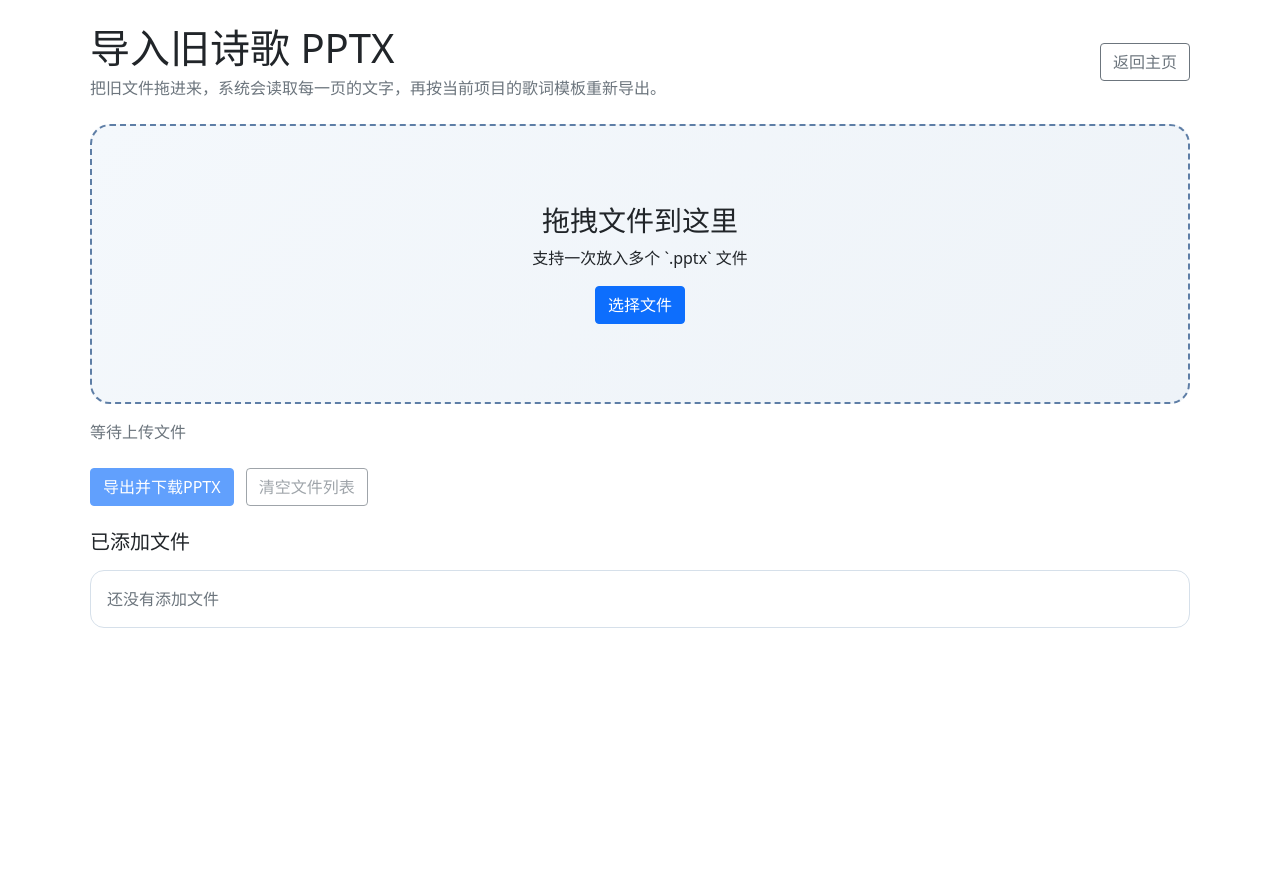
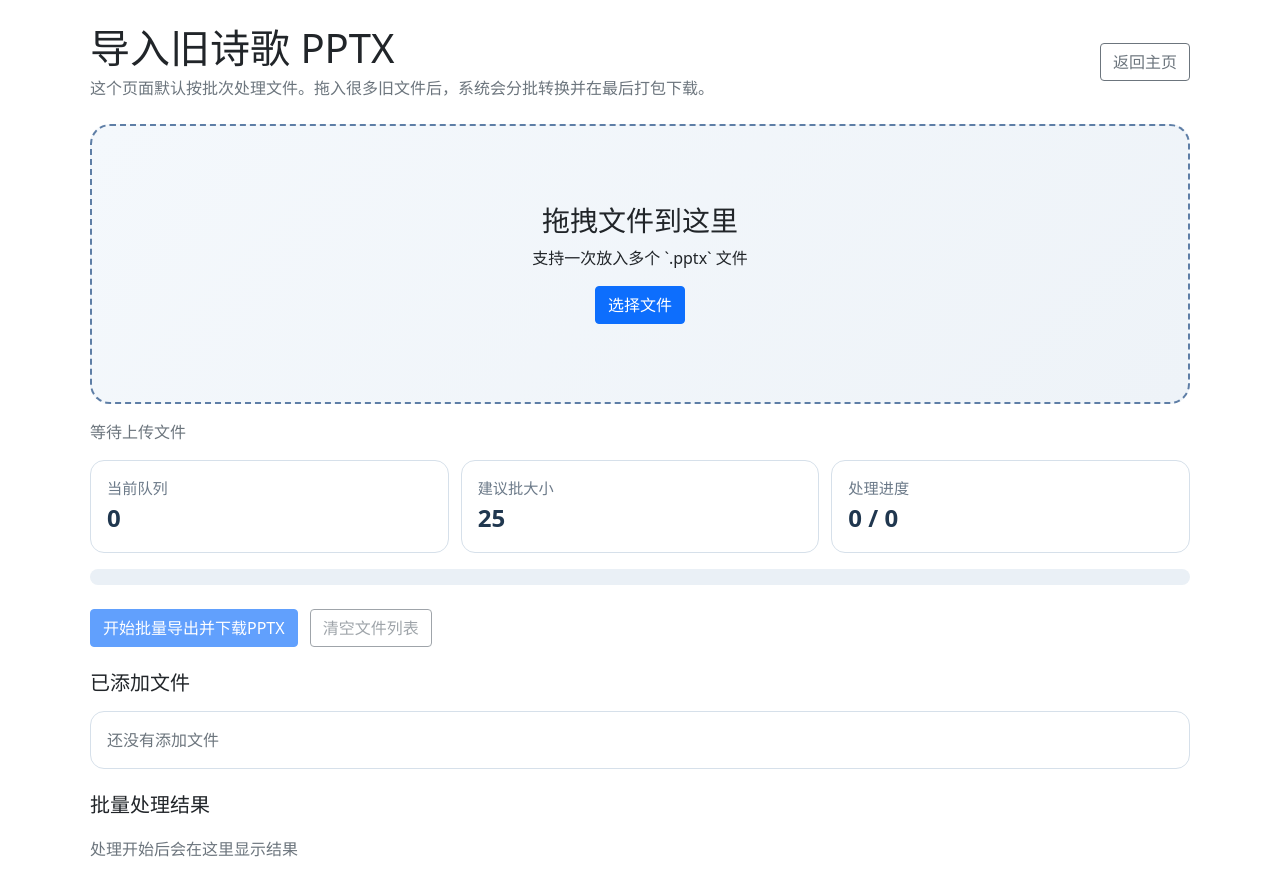
Before and after one commit to handeesome/ccg-bremen-auto-pptx, a Flask app: page /song-import in a window 1280 px wide. Before the commit the page ends 628 px from the top, so only its background shows below. Run offline with Flask 3, Linux system fonts and the light colour scheme.

Commit message:
refactor song-import for batch mode

```diff
--- a/application.py
+++ b/application.py
@@ -3,6 +3,8 @@ import io
 import logging
 import tempfile
 import zipfile
+import shutil
+import uuid
 from flask import Flask, render_template, request, jsonify, send_file, after_this_request
 from functions.generate_pptx import generate_pptx
 from functions.generate_lyrics_pptx import generate_lyrics_pptx
@@ -14,6 +16,7 @@ from bs4 import BeautifulSoup
 # AWS requires the Flask app to be named "application"
 application = Flask(__name__)
 ENABLE_GOOGLE_DRIVE = False
+BATCH_ROOT_NAME = 'song-import-batches'
 
 
 
@@ -44,6 +47,50 @@ def index():
 @application.route('/song-import', methods=['GET'])
 def song_import():
     return render_template('song_import.html')
+
+
+def get_song_import_batch_root():
+    temp_root = os.path.join(os.getcwd(), 'static', 'temp')
+    os.makedirs(temp_root, exist_ok=True)
+    batch_root = os.path.join(temp_root, BATCH_ROOT_NAME)
+    os.makedirs(batch_root, exist_ok=True)
+    return batch_root
+
+
+def get_song_import_batch_dirs(batch_id):
+    batch_root = get_song_import_batch_root()
+    batch_dir = os.path.join(batch_root, batch_id)
+    return {
+        'root': batch_root,
+        'batch': batch_dir,
+        'output': os.path.join(batch_dir, 'output'),
+        'work': os.path.join(batch_dir, 'work'),
+    }
+
+
+def ensure_song_import_batch(batch_id):
+    dirs = get_song_import_batch_dirs(batch_id)
+    if not os.path.isdir(dirs['batch']):
+        raise FileNotFoundError("Batch not found")
+    os.makedirs(dirs['output'], exist_ok=True)
+    os.makedirs(dirs['work'], exist_ok=True)
+    return dirs
+
+
+def reserve_output_path(output_dir, original_name):
+    stem = sanitize_song_name(original_name or 'song')
+    candidate = f"{stem}.pptx"
+    candidate_path = os.path.join(output_dir, candidate)
+    if not os.path.exists(candidate_path):
+        return stem
+
+    suffix = 2
+    while True:
+        candidate = f"{stem}-{suffix}.pptx"
+        candidate_path = os.path.join(output_dir, candidate)
+        if not os.path.exists(candidate_path):
+            return f"{stem}-{suffix}"
+        suffix += 1
 
 @application.route("/get_lyrics", methods=["GET"])
 def get_lyrics():
@@ -299,6 +346,152 @@ def convert_song_import():
         cleanup_paths(generated_paths + temp_audio_paths + [output_dir, source_dir])
         return jsonify({"error": str(e)}), 500
 
+
+@application.route('/api/song-import/batch-start', methods=['POST'])
+def song_import_batch_start():
+    batch_id = uuid.uuid4().hex
+    dirs = get_song_import_batch_dirs(batch_id)
+    os.makedirs(dirs['output'], exist_ok=True)
+    os.makedirs(dirs['work'], exist_ok=True)
+    return jsonify({"batchId": batch_id}), 200
+
+
+@application.route('/api/song-import/batch-chunk', methods=['POST'])
+def song_import_batch_chunk():
+    batch_id = request.form.get('batchId', '').strip()
+    files = request.files.getlist('files')
+    if not batch_id:
+        return jsonify({"error": "Missing batch id"}), 400
+    if not files:
+        return jsonify({"error": "No files uploaded"}), 400
+
+    try:
+        dirs = ensure_song_import_batch(batch_id)
+    except FileNotFoundError:
+        return jsonify({"error": "Batch not found"}), 404
+
+    processed = []
+    failed = []
+
+    for uploaded_file in files:
+        temp_paths = []
+        try:
+            if not uploaded_file or not uploaded_file.filename:
+                continue
+
+            original_name = uploaded_file.filename
+            source_fd, source_path = tempfile.mkstemp(
+                prefix='src-',
+                suffix='.pptx',
+                dir=dirs['work'],
+            )
+            os.close(source_fd)
+            uploaded_file.save(source_path)
+            temp_paths.append(source_path)
+
+            extracted = extract_song_slides_from_path(source_path, original_name)
+            slides = extracted.get('slides') or []
+            slide_texts = [
+                str(slide.get('text', '')).strip()
+                for slide in slides
+                if str(slide.get('text', '')).strip()
+            ]
+
+            if not slide_texts:
+                failed.append({
+                    "name": original_name,
+                    "error": "No slides with text were available to export",
+                })
+                cleanup_paths(temp_paths)
+                continue
+
+            audio_path = extract_slide_one_audio(source_path, dirs['work'])
+            if audio_path:
+                temp_paths.append(audio_path)
+
+            reserved_title = reserve_output_path(dirs['output'], original_name)
+            file_name = generate_lyrics_pptx(
+                './docs/empty.pptx',
+                slide_texts,
+                reserved_title,
+                output_dir=dirs['output'],
+                audio_path=audio_path,
+            )
+            processed.append({
+                "name": original_name,
+                "outputName": file_name,
+                "slideCount": len(slides),
+                "audioCopied": bool(audio_path),
+            })
+        except Exception as e:
+            failed.append({
+                "name": getattr(uploaded_file, 'filename', 'unknown'),
+                "error": str(e),
+            })
+        finally:
+            cleanup_paths(temp_paths)
+
+    return jsonify({
+        "processed": processed,
+        "failed": failed,
+        "processedCount": len(processed),
+        "failedCount": len(failed),
+    }), 200
+
+
+@application.route('/api/song-import/batch-finalize', methods=['POST'])
+def song_import_batch_finalize():
+    payload = request.json or {}
+    batch_id = (payload.get('batchId') or '').strip()
+    if not batch_id:
+        return jsonify({"error": "Missing batch id"}), 400
+
+    try:
+        dirs = ensure_song_import_batch(batch_id)
+    except FileNotFoundError:
+        return jsonify({"error": "Batch not found"}), 404
+
+    output_files = []
+    for entry in sorted(os.listdir(dirs['output'])):
+        path = os.path.join(dirs['output'], entry)
+        if os.path.isfile(path):
+            output_files.append(path)
+
+    if not output_files:
+        cleanup_paths([dirs['batch']])
+        return jsonify({"error": "No converted files available"}), 400
+
+    @after_this_request
+    def cleanup(response):
+        shutil.rmtree(dirs['batch'], ignore_errors=True)
+        return response
+
+    if len(output_files) == 1:
+        output_path = output_files[0]
+        with open(output_path, 'rb') as f:
+            file_data = f.read()
+        file_stream = io.BytesIO(file_data)
+        file_stream.seek(0)
+        return send_file(
+            file_stream,
+            as_attachment=True,
+            download_name=os.path.basename(output_path),
+            mimetype='application/vnd.openxmlformats-officedocument.presentationml.presentation'
+        )
+
+    zip_buffer = io.BytesIO()
+    with zipfile.ZipFile(zip_buffer, 'w', zipfile.ZIP_DEFLATED) as archive:
+        for path in output_files:
+            archive.write(path, arcname=os.path.basename(path))
+    zip_buffer.seek(0)
+
+    return send_file(
+        zip_buffer,
+        as_attachment=True,
+        download_name='converted-song-pptx.zip',
+        mimetype='application/zip'
+    )
+
 @application.route('/download/<fileName>', methods=['GET'])
 def download_pptx(fileName):
     try:
--- a/static/css/import_song.css
+++ b/static/css/import_song.css
@@ -32,6 +32,40 @@
   flex-wrap: wrap;
 }
 
+.batch-summary {
+  display: grid;
+  grid-template-columns: repeat(auto-fit, minmax(180px, 1fr));
+  gap: 0.75rem;
+}
+
+.summary-card {
+  border: 1px solid #d6e0ea;
+  border-radius: 14px;
+  background: #ffffff;
+  padding: 1rem;
+}
+
+.summary-label {
+  color: #6c7a89;
+  font-size: 0.95rem;
+}
+
+.summary-value {
+  font-size: 1.5rem;
+  font-weight: 700;
+  color: #20374f;
+}
+
+.progress-shell .progress {
+  height: 16px;
+  border-radius: 999px;
+  background: #eaf0f6;
+}
+
+.progress-shell .progress-bar {
+  background: linear-gradient(90deg, #2f74c0 0%, #4c9be8 100%);
+}
+
 .selected-file-list {
   border: 1px solid #d6e0ea;
   border-radius: 14px;
@@ -49,11 +83,6 @@
 
 .selected-file-empty {
   padding: 0.25rem 0;
-}
-
-.preview-list {
-  display: grid;
-  gap: 1rem;
 }
 
 .preview-card {
@@ -96,3 +125,27 @@
   word-break: break-word;
   font-family: "Microsoft YaHei UI", sans-serif;
 }
+
+.result-list {
+  display: grid;
+  gap: 1rem;
+}
+
+.result-item {
+  border: 1px solid #e5ebf1;
+  border-radius: 12px;
+  padding: 0.85rem 1rem;
+  background: #fbfdff;
+}
+
+.result-item + .result-item {
+  margin-top: 0.75rem;
+}
+
+.result-item.success {
+  border-left: 4px solid #2e8b57;
+}
+
+.result-item.failure {
+  border-left: 4px solid #cf4e4e;
+}
--- a/static/js/song_import.js
+++ b/static/js/song_import.js
@@ -1,3 +1,5 @@
+const CHUNK_SIZE = 25;
+
 const dropzone = document.getElementById("dropzone");
 const fileInput = document.getElementById("file-input");
 const pickFilesButton = document.getElementById("pick-files");
@@ -5,15 +7,20 @@ const exportButton = document.getElementById("export-btn");
 const clearButton = document.getElementById("clear-btn");
 const statusText = document.getElementById("status-text");
 const selectedFileList = document.getElementById("selected-file-list");
-const previewList = document.getElementById("preview-list");
+const resultList = document.getElementById("result-list");
+const summaryCount = document.getElementById("summary-count");
+const summaryProgress = document.getElementById("summary-progress");
+const progressBar = document.getElementById("batch-progress-bar");
 
 let selectedFiles = [];
+let isProcessing = false;
 
 pickFilesButton.addEventListener("click", () => fileInput.click());
 
 fileInput.addEventListener("change", (event) => {
-  selectedFiles = Array.from(event.target.files || []);
-  refreshSelectionState();
+  const incomingFiles = Array.from(event.target.files || []);
+  appendFiles(incomingFiles);
+  fileInput.value = "";
 });
 
 ["dragenter", "dragover"].forEach((eventName) => {
@@ -34,74 +41,92 @@ dropzone.addEventListener("drop", (event) => {
   const files = Array.from(event.dataTransfer?.files || []).filter((file) =>
     /\.pptx$/i.test(file.name)
   );
-  selectedFiles = files;
-  refreshSelectionState();
+  appendFiles(files);
 });
 
 clearButton.addEventListener("click", () => {
   selectedFiles = [];
   fileInput.value = "";
+  resultList.innerHTML =
+    '<div class="selected-file-empty text-muted">处理开始后会在这里显示结果</div>';
+  updateProgress(0, 0);
   refreshSelectionState();
 });
 
 exportButton.addEventListener("click", async () => {
-  if (!selectedFiles.length) {
+  if (!selectedFiles.length || isProcessing) {
     return;
   }
 
-  const extractFormData = buildUploadFormData();
-
-  setBusyState("正在读取并导出 PPTX...");
-  previewList.innerHTML = "";
+  isProcessing = true;
+  exportButton.disabled = true;
+  clearButton.disabled = true;
+  resultList.innerHTML = "";
+  updateProgress(0, selectedFiles.length);
+  statusText.textContent = `准备按每批 ${CHUNK_SIZE} 个文件开始处理...`;
 
   try {
-    const extractResponse = await fetch("/api/song-import/extract", {
-      method: "POST",
-      body: extractFormData,
-    });
-    const extractData = await extractResponse.json();
-    if (!extractResponse.ok) {
-      throw new Error(extractData.error || "读取失败");
+    const batchId = await createBatch();
+    let processedTotal = 0;
+    let failureTotal = 0;
+
+    for (let index = 0; index < selectedFiles.length; index += CHUNK_SIZE) {
+      const chunkFiles = selectedFiles.slice(index, index + CHUNK_SIZE);
+      const chunkNumber = Math.floor(index / CHUNK_SIZE) + 1;
+      const chunkTotal = Math.ceil(selectedFiles.length / CHUNK_SIZE);
+
+      statusText.textContent = `正在处理第 ${chunkNumber}/${chunkTotal} 批，共 ${chunkFiles.length} 个文件...`;
+      const chunkResult = await processChunk(batchId, chunkFiles);
+
+      processedTotal += chunkResult.processedCount;
+      failureTotal += chunkResult.failedCount;
+      updateProgress(index + chunkFiles.length, selectedFiles.length);
+      renderResultChunk(chunkResult, chunkNumber);
     }
 
-    renderPreviews(extractData.files || []);
-
-    const response = await fetch("/api/song-import/convert", {
-      method: "POST",
-      body: buildUploadFormData(),
-    });
-
-    if (!response.ok) {
-      const errorData = await response.json();
-      throw new Error(errorData.error || "导出失败");
-    }
-
-    const blob = await response.blob();
-    const disposition = response.headers.get("Content-Disposition") || "";
-    const filename = parseDownloadFilename(disposition) || "converted-song-pptx.zip";
-    downloadBlob(blob, filename);
-    statusText.textContent = "导出完成。";
+    statusText.textContent = `转换完成，成功 ${processedTotal} 个，失败 ${failureTotal} 个，正在打包下载...`;
+    await finalizeBatch(batchId);
+    statusText.textContent = `批量导出完成。成功 ${processedTotal} 个，失败 ${failureTotal} 个。`;
   } catch (error) {
-    statusText.textContent = error.message;
+    statusText.textContent = error.message || "批量处理失败";
   } finally {
-    exportButton.disabled = selectedFiles.length === 0;
+    isProcessing = false;
+    refreshSelectionState();
   }
 });
 
+function appendFiles(files) {
+  const validFiles = files.filter((file) => /\.pptx$/i.test(file.name));
+  if (!validFiles.length) {
+    refreshSelectionState();
+    return;
+  }
+
+  const existingKeys = new Set(
+    selectedFiles.map((file) => `${file.name}-${file.size}-${file.lastModified}`)
+  );
+
+  validFiles.forEach((file) => {
+    const key = `${file.name}-${file.size}-${file.lastModified}`;
+    if (!existingKeys.has(key)) {
+      selectedFiles.push(file);
+      existingKeys.add(key);
+    }
+  });
+
+  refreshSelectionState();
+}
+
 function refreshSelectionState() {
-  previewList.innerHTML = "";
   renderSelectedFiles();
-  exportButton.disabled = selectedFiles.length === 0;
-  clearButton.disabled = selectedFiles.length === 0;
+  summaryCount.textContent = String(selectedFiles.length);
+  exportButton.disabled = selectedFiles.length === 0 || isProcessing;
+  clearButton.disabled = selectedFiles.length === 0 || isProcessing;
+  if (!isProcessing) {
     statusText.textContent = selectedFiles.length
-    ? `已选择 ${selectedFiles.length} 个文件，点击“导出并下载PPTX”。`
+      ? `已加入 ${selectedFiles.length} 个文件。页面会自动按批次处理，每批 ${CHUNK_SIZE} 个。`
       : "等待上传文件";
   }
-
-function buildUploadFormData() {
-  const formData = new FormData();
-  selectedFiles.forEach((file) => formData.append("files", file));
-  return formData;
 }
 
 function renderSelectedFiles() {
@@ -115,7 +140,10 @@ function renderSelectedFiles() {
     .map(
       (file, index) => `
         <div class="selected-file-item d-flex justify-content-between align-items-center gap-3">
-          <span>${escapeHtml(file.name)}</span>
+          <div>
+            <div>${escapeHtml(file.name)}</div>
+            <div class="text-muted small">${formatFileSize(file.size)}</div>
+          </div>
           <span class="text-muted small">${index + 1}</span>
         </div>
       `
@@ -123,42 +151,111 @@ function renderSelectedFiles() {
     .join("");
 }
 
-function renderPreviews(files) {
-  previewList.innerHTML = "";
+async function createBatch() {
+  const response = await fetch("/api/song-import/batch-start", {
+    method: "POST",
+  });
+  const data = await response.json();
+  if (!response.ok) {
+    throw new Error(data.error || "无法创建批处理任务");
+  }
+  return data.batchId;
+}
 
-  files.forEach((file) => {
-    const card = document.createElement("section");
-    card.className = "preview-card";
+async function processChunk(batchId, files) {
+  const formData = new FormData();
+  formData.append("batchId", batchId);
+  files.forEach((file) => formData.append("files", file));
 
-    const slidesMarkup = file.slides
-      .map((slide) => {
-        const text = slide.text || "这一页没有读取到文字";
-        return `
-          <div class="slide-block">
-            <div class="fw-bold mb-2">Slide ${slide.number}</div>
-            <pre>${escapeHtml(text)}</pre>
+  const response = await fetch("/api/song-import/batch-chunk", {
+    method: "POST",
+    body: formData,
+  });
+  const data = await response.json();
+  if (!response.ok) {
+    throw new Error(data.error || "批处理分块失败");
+  }
+  return data;
+}
+
+async function finalizeBatch(batchId) {
+  const response = await fetch("/api/song-import/batch-finalize", {
+    method: "POST",
+    headers: {
+      "Content-Type": "application/json",
+    },
+    body: JSON.stringify({ batchId }),
+  });
+
+  if (!response.ok) {
+    const data = await response.json();
+    throw new Error(data.error || "打包下载失败");
+  }
+
+  const blob = await response.blob();
+  const disposition = response.headers.get("Content-Disposition") || "";
+  const filename = parseDownloadFilename(disposition) || "converted-song-pptx.zip";
+  downloadBlob(blob, filename);
+}
+
+function renderResultChunk(result, chunkNumber) {
+  const processedMarkup = (result.processed || [])
+    .map(
+      (item) => `
+        <div class="result-item success">
+          <div class="fw-bold">${escapeHtml(item.name)}</div>
+          <div class="small text-muted">
+            已导出为 ${escapeHtml(item.outputName)} · ${item.slideCount} 页${
+              item.audioCopied ? " · 已复制音频" : ""
+            }
+          </div>
+        </div>
+      `
+    )
+    .join("");
+
+  const failedMarkup = (result.failed || [])
+    .map(
+      (item) => `
+        <div class="result-item failure">
+          <div class="fw-bold">${escapeHtml(item.name)}</div>
+          <div class="small text-danger">${escapeHtml(item.error)}</div>
+        </div>
+      `
+    )
+    .join("");
+
+  const section = document.createElement("section");
+  section.className = "preview-card";
+  section.innerHTML = `
+    <div class="preview-header">
+      <div>
+        <div class="fw-bold">批次 ${chunkNumber}</div>
+        <div class="text-muted">成功 ${result.processedCount} 个，失败 ${result.failedCount} 个</div>
+      </div>
+    </div>
+    <div class="preview-body">
+      ${processedMarkup || '<div class="selected-file-empty text-muted">本批次没有成功文件</div>'}
+      ${failedMarkup}
     </div>
   `;
-      })
-      .join("");
 
-    card.innerHTML = `
-      <div class="preview-header">
-        <div>
-          <div class="fw-bold">${escapeHtml(file.originalName)}</div>
-          <div class="text-muted">共 ${file.slides.length} 页</div>
-        </div>
-      </div>
-      <div class="preview-body">${slidesMarkup}</div>
-    `;
-
-    previewList.appendChild(card);
-  });
+  resultList.appendChild(section);
 }
 
-function setBusyState(message) {
-  statusText.textContent = message;
-  exportButton.disabled = true;
+function updateProgress(done, total) {
+  const safeTotal = total || 0;
+  const percent = safeTotal === 0 ? 0 : Math.round((done / safeTotal) * 100);
+  progressBar.style.width = `${percent}%`;
+  progressBar.setAttribute("aria-valuenow", String(percent));
+  summaryProgress.textContent = `${done} / ${safeTotal}`;
+}
+
+function formatFileSize(bytes) {
+  if (bytes < 1024 * 1024) {
+    return `${Math.max(1, Math.round(bytes / 1024))} KB`;
+  }
+  return `${(bytes / (1024 * 1024)).toFixed(1)} MB`;
 }
 
 function downloadBlob(blob, filename) {
--- a/templates/song_import.html
+++ b/templates/song_import.html
@@ -21,7 +21,7 @@
         <div>
           <h1 class="mb-1">导入旧诗歌 PPTX</h1>
           <p class="text-muted mb-0">
-            把旧文件拖进来，系统会读取每一页的文字，再按当前项目的歌词模板重新导出。
+            这个页面默认按批次处理文件。拖入很多旧文件后，系统会分批转换并在最后打包下载。
           </p>
         </div>
         <a href="/" class="btn btn-outline-secondary">返回主页</a>
@@ -42,9 +42,37 @@
         <span id="status-text" class="text-muted">等待上传文件</span>
       </div>
 
+      <div class="batch-summary mt-3">
+        <div class="summary-card">
+          <div class="summary-label">当前队列</div>
+          <div id="summary-count" class="summary-value">0</div>
+        </div>
+        <div class="summary-card">
+          <div class="summary-label">建议批大小</div>
+          <div class="summary-value">25</div>
+        </div>
+        <div class="summary-card">
+          <div class="summary-label">处理进度</div>
+          <div id="summary-progress" class="summary-value">0 / 0</div>
+        </div>
+      </div>
+
+      <div class="progress-shell mt-3">
+        <div class="progress">
+          <div
+            id="batch-progress-bar"
+            class="progress-bar"
+            role="progressbar"
+            style="width: 0%"
+            aria-valuenow="0"
+            aria-valuemin="0"
+            aria-valuemax="100"></div>
+        </div>
+      </div>
+
       <div class="action-row mt-4">
         <button id="export-btn" type="button" class="btn btn-primary" disabled>
-          导出并下载PPTX
+          开始批量导出并下载PPTX
         </button>
         <button id="clear-btn" type="button" class="btn btn-outline-secondary" disabled>
           清空文件列表
@@ -58,7 +86,12 @@
         </div>
       </div>
 
-      <div id="preview-list" class="preview-list mt-4"></div>
+      <div class="mt-4">
+        <h5 class="mb-3">批量处理结果</h5>
+        <div id="result-list" class="result-list">
+          <div class="selected-file-empty text-muted">处理开始后会在这里显示结果</div>
+        </div>
+      </div>
     </div>
 
     <script type="module" src="../static/js/song_import.js"></script>
```
Lines whose indentation alone changed are shown as unchanged.
